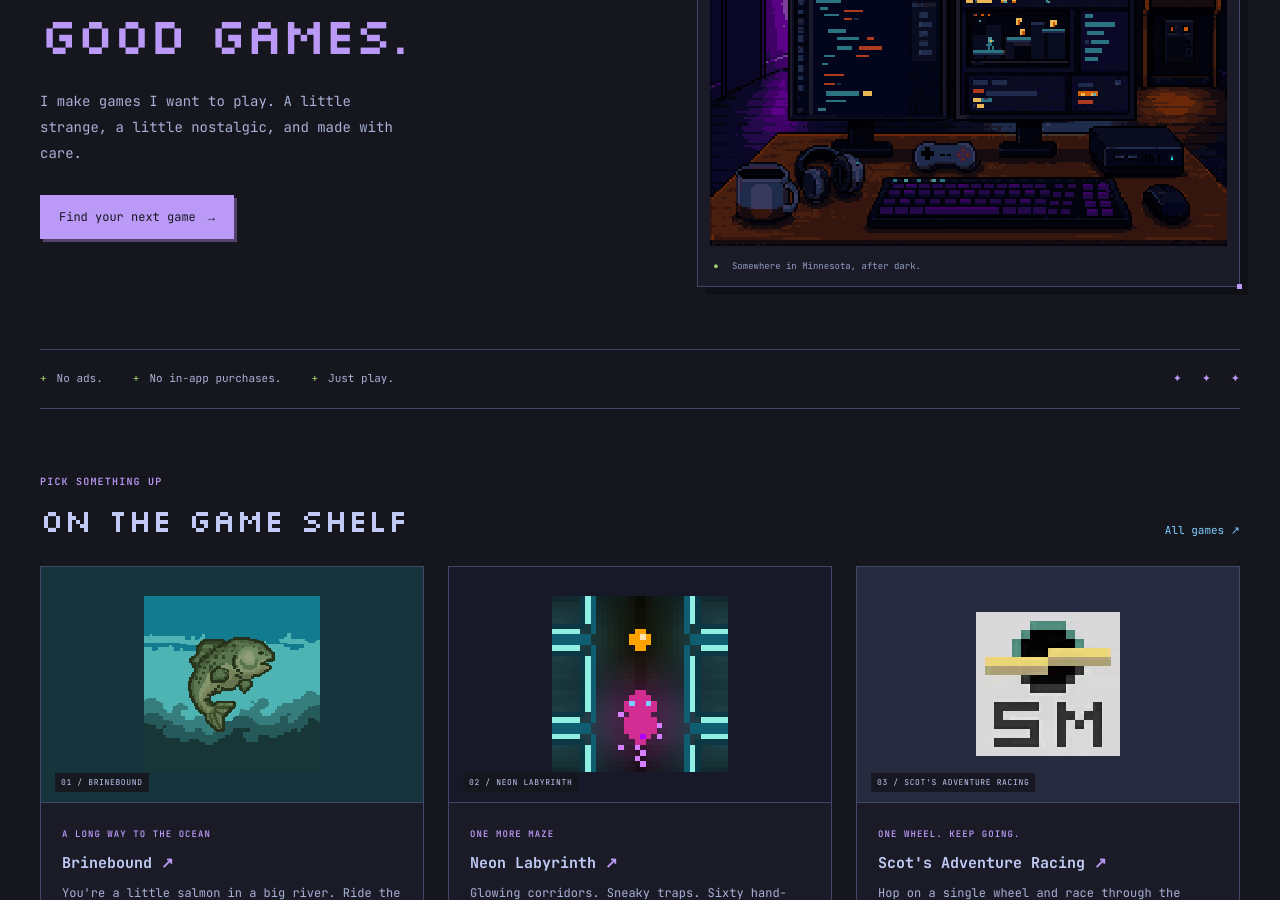
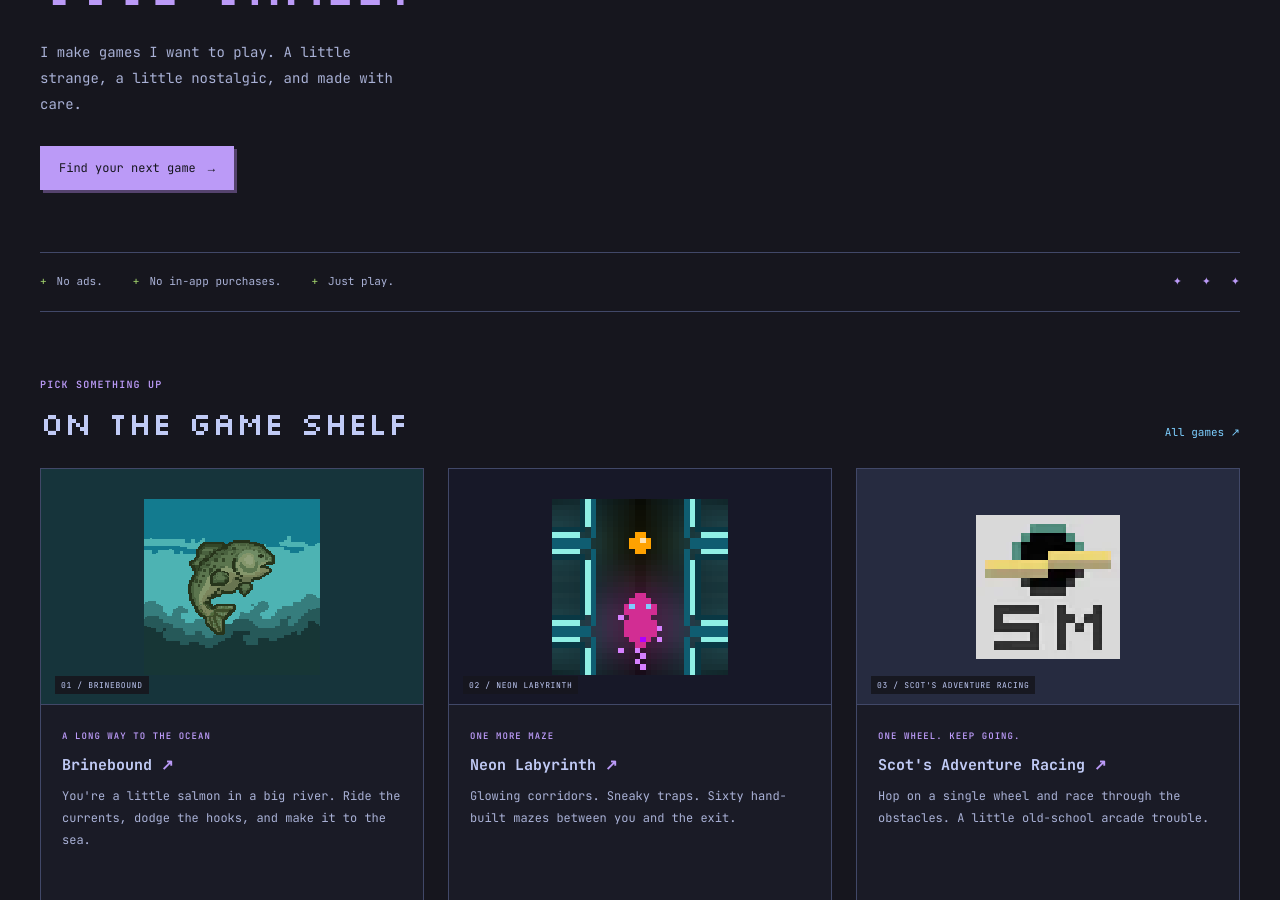
Before and after one commit to unremarkablegames/unremarkablegames.github.io, a Jekyll site: the page built from index.md, in a window 1280 px wide and 900 px high, scrolled down 357 px. Built offline with Jekyll 4.4.1, drawn with Linux system fonts in a browser that asks for light colours.

Commit message:
fix(home): remove hero artwork

```diff
--- a/index.md
+++ b/index.md
@@ -10,7 +10,6 @@ description: "Independent games from Karl McClendon in Minnesota. Play Brineboun
     <p class="hero-copy">I make games I want to play. A little strange, a little nostalgic, and made with care.</p>
     <a href="/games" class="btn btn-light">Find your next game <span aria-hidden="true">→</span></a>
   </div>
-  <figure class="hero-scene"><img src="/assets/img/hero.png" width="240" height="200" fetchpriority="high" alt="Pixel art of a game development studio at night with two monitors, arcade cabinets, and a desk lit in purple, cyan, and amber."><figcaption><span aria-hidden="true">●</span> Somewhere in Minnesota, after dark.</figcaption></figure>
 </section>
 
 <div class="studio-promise"><span>No ads.</span><span>No in-app purchases.</span><span>Just play.</span><span class="promise-decoration" aria-hidden="true">✦ &nbsp; ✦ &nbsp; ✦</span></div>
```
